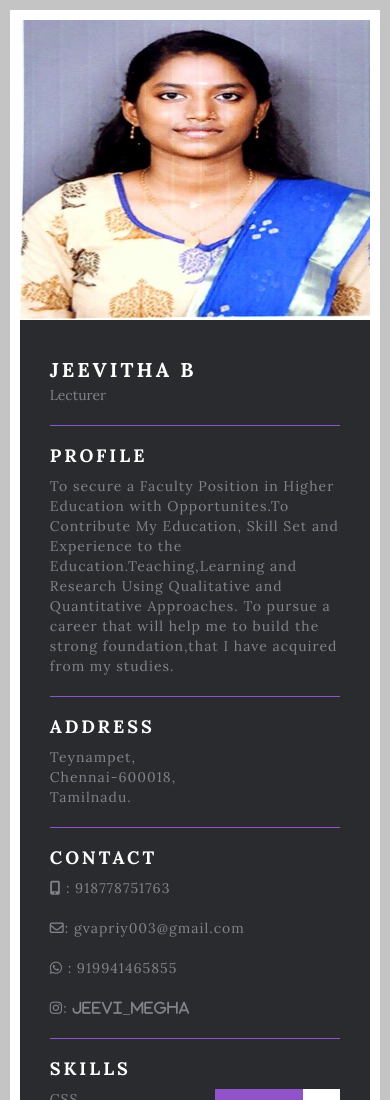
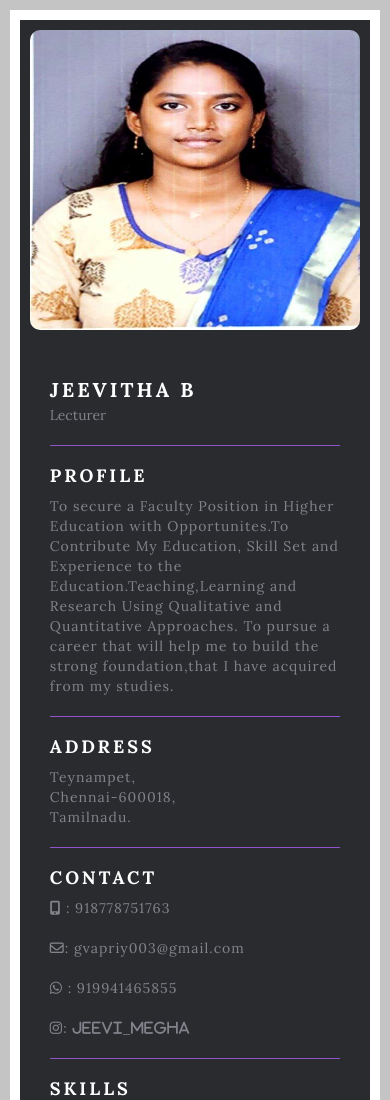
Before and after one commit to Jeevitha-Balraj/Internship, a plain HTML site: page ProjectResume.html in a window 390 px wide. Shown: the top 1100 px of the page. Drawn offline with Linux system fonts and the light colour scheme.

Commit message:
Changes Made to Project Site

```diff
--- a/ProjectCss.css
+++ b/ProjectCss.css
@@ -22,10 +22,13 @@ body{
     width: 35%;
     background:  #292b2f;
 }
+.Resume_wrapper .Resume_left .Resume_img {
+    padding: 10px 10px;
+}
 .Resume_wrapper .Resume_left .Resume_img img{
     width: 100%;
+    border-radius: 10px;
     display: block;
-
 }
 .Resume_wrapper  h2{
     color: #fff;
@@ -181,9 +184,6 @@ body{
     }
 }
 @media screen and (max-width: 424px){
-     .Resume_wrapper .Resume_left img{
-         width: 100%;
-     }
     .Resume_wrapper .Resume_Right{
         padding: 20px 30px;
     }
```
